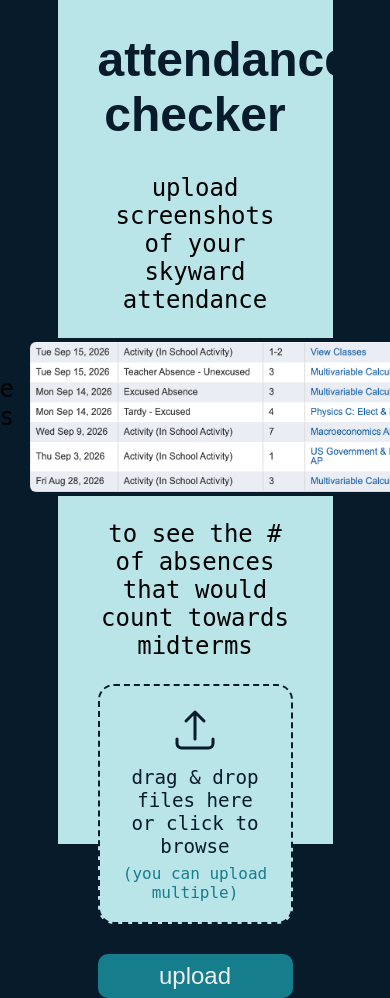
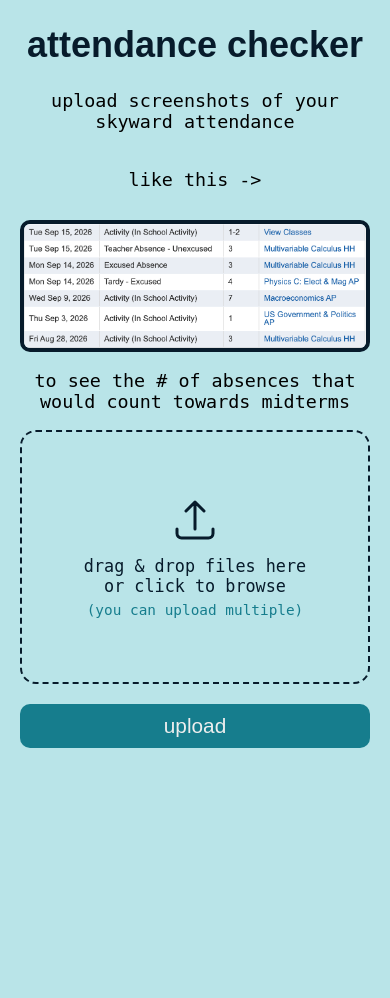
Before and after one commit to Kyra15/AttendanceChecker, a Flask app: page / in a window 390 px wide; the page is wider, and only the part inside the window is pictured. After the commit the page ends 748 px from the top of that part, so only its background shows below. Run offline with Flask 3, Linux system fonts and the light colour scheme; some web fonts are replaced.

Commit message:
adding mobile css styling

```diff
--- a/static/styles.css
+++ b/static/styles.css
@@ -12,6 +12,7 @@ body{
   justify-content: center;
   align-items: center;
   min-height: 100vh;
+  min-height: 100dvh;
   margin: 0;
   padding: 0;
   text-align: center;
@@ -42,7 +43,7 @@ p {
 
 .drop-zone {
   width: 100%;
-  height: 240px;
+  height: 30vh;
   border: 2px dashed #071B2B;
   border-radius: 16px;
   background-color: #B9E4E8;
@@ -58,7 +59,6 @@ p {
   color: #071B2B;
 }
 
-.drop-zone:hover,
 .drop-zone.dragover {
   border-color: #167D8D;
   background-color: #EEEEEE;
@@ -110,23 +110,38 @@ button {
   display: none;
 }
 
-button:hover {
-  background-color: #071B2B;
-  color: #EEEEEE;
+@media (hover: hover) {
+  .drop-zone:hover {
+    border-color: #167D8D;
+    background-color: #EEEEEE;
+    color: #167D8D;
+  }
+
+  button:hover {
+    background-color: #071B2B;
+    color: #EEEEEE;
+  }
 }
 
 .text-label {
   display: flex;
   flex-direction: row;
+  flex-wrap: wrap;
   justify-content: center;
   gap: 12px;
   align-items: center;
-  margin-bottom: 15px;
+  /* margin-bottom: 15px; */
 }
 
 .img-class {
   border: 4px solid #071B2B;
   border-radius: 10px;
+  max-width: 100%;
+  height: auto;
+  aspect-ratio: 400 / 150;
+  box-sizing: border-box;
+  margin: 0;
+  padding: 0;
 }
 
 .uploaded {
@@ -136,6 +151,7 @@ button:hover {
 .selectors {
   display: flex;
   flex-direction: row;
+  flex-wrap: wrap;
   margin: 12px;
   font-size: 1.2rem;
   align-items: center;
@@ -177,3 +193,70 @@ progress::-moz-progress-bar {
   background-color: #167D8D;
   transition: width 0.3s ease-out;
 }
+
+
+@media (max-width: 1024px) {
+  body {
+    height: auto;
+  }
+
+  .container {
+    width: 75%;
+    box-sizing: border-box;
+    height: auto;
+    min-height: 100vh;
+    min-height: 100dvh;
+    padding-bottom: max(48px, env(safe-area-inset-bottom));
+  }
+}
+
+@media (max-height: 600px) {
+  body {
+    height: auto;
+  }
+
+  .container {
+    height: auto;
+    min-height: 100vh;
+    min-height: 100dvh;
+    box-sizing: border-box;
+    padding-bottom: max(40px, env(safe-area-inset-bottom));
+  }
+}
+
+
+@media (max-width: 600px) {
+  .container {
+    width: 100%;
+    padding-left: 20px;
+    padding-right: 20px;
+    padding-bottom: max(40px, env(safe-area-inset-bottom));
+  }
+
+  h1 {
+    font-size: 2.25rem;
+  }
+
+  p {
+    font-size: 1.15rem;
+  }
+
+  .drop-zone p {
+    font-size: 1.05rem;
+  }
+
+  .drop-zone span {
+    font-size: 0.9rem;
+  }
+
+  button {
+    font-size: 1.3rem;
+    margin-top: 20px;
+    padding: 10px;
+  }
+
+  .selectors {
+    font-size: 1.05rem;
+    margin: 8px 0 20px;
+  }
+}
--- a/templates/index.html
+++ b/templates/index.html
@@ -3,6 +3,7 @@
 <head>
     <title>attendance checker</title></title>
     <link rel="stylesheet" href="./static/styles.css">
+    <meta name="viewport" content="width=device-width, initial-scale=1">
 </head>
 <body>
     <div class="container start">
```
